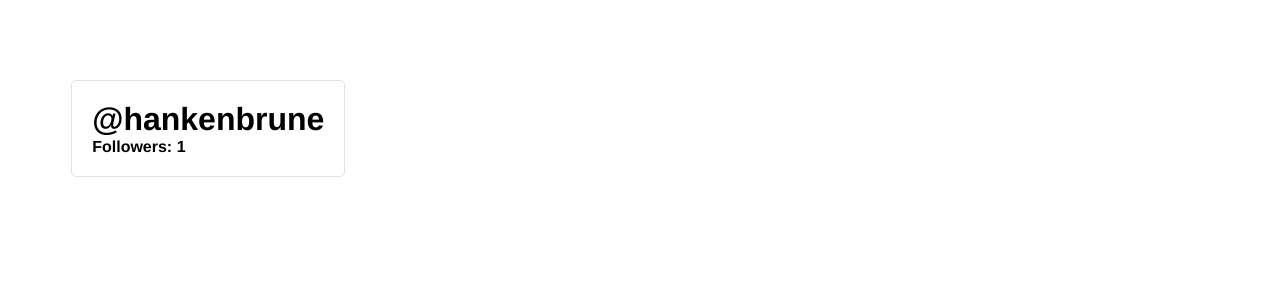
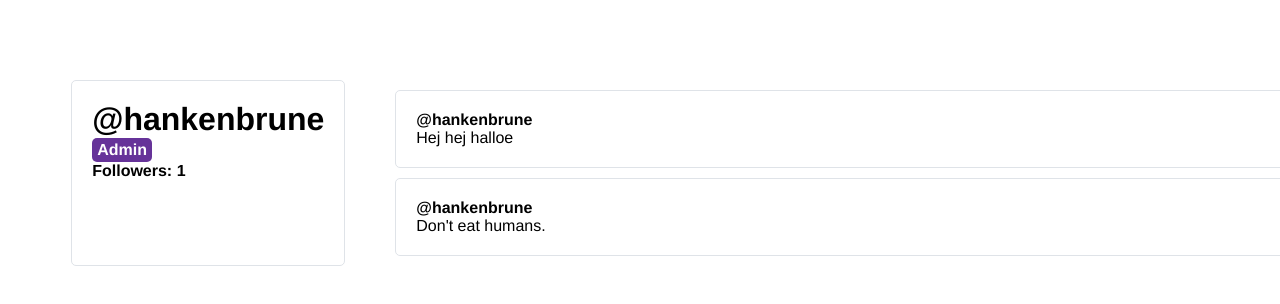
Before and after one commit to Hanrik2020/twotter, a Vue app: page / in a window 1280 px wide. Shown: the top 304 px of the page. Built offline with nearby package versions, Linux system fonts and the light colour scheme.

Commit message:
created twooteritem component
start at chapter 5

```diff
--- /dev/null
+++ b/src/assets/components/TwootItem.vue
@@ -0,0 +1,53 @@
+<template>
+  <div class="twoot-item" @click="favoriteTwoot(twoot.id)">
+    <div class="user-profile__twoot">
+      <div class="twoot-item__user">@{{ username }}</div>
+      <div class="twoot-item__content">
+        {{ twoot.content }}
+      </div>
+    </div>
+  </div>
+</template>
+
+<script>
+export default {
+  name: "TwootItem",
+  props: {
+    username: {
+      type: String,
+      required: true,
+    },
+    twoot: {
+      type: Object,
+      required: true,
+    },
+  },
+  methods: {
+    favoriteTwoot(id) {
+      this.$emit("favorite", id);
+    },
+  },
+};
+</script>
+
+<style scoped>
+.twoot-item {
+  padding: 20px;
+  backgrouind-color: white;
+  border-radius: 5px;
+  border: 1px solid #DFE3E8;
+  box-sizing: border-box;
+  cursor: pointer;
+  transition: all 0.25s ease;
+  margin: 10px 0;
+  margin-right: auto;
+}
+
+.twoot-item:hover {
+  transform: scale(1.05, 1.05);
+}
+
+.twoot-item__user {
+  font-weight: 600;
+}
+</style>
--- a/src/assets/components/UserProfile.vue
+++ b/src/assets/components/UserProfile.vue
@@ -1,20 +1,32 @@
 <template>
   <div class="user-profile">
     <div class="user-profile__user-panel">
-      <h1 class="user-profile__username"> @{{ user.username }} </h1>
+      <h1 class="user-profile__username">@{{ user.username }}</h1>
+      <div class="user-profile__admin-badge" v-if="user.isAdmin">Admin</div>
+
       <div class="user-prifle__follower-count">
         <strong>Followers: {{ followers }}</strong>
       </div>
-
-
+    </div>
+    <div class="user-profile_twoots-wrapper">
+      <TwootItem
+        v-for="twoot in user.twoot"
+        :key="twoot.id"
+        :username="user.username"
+        :twoot="twoot"
+        @favorite="toggleFavorite"
+      />
     </div>
   </div>
 </template>
 
 
 <script>
+import TwootItem from "./TwootItem";
+
 export default {
   name: "UserProfile",
+  components: { TwootItem },
   data() {
     return {
       followers: 0,
@@ -25,6 +37,10 @@ export default {
         lastName: "Rydstrom",
         email: "henrik.rydstrom@gmail.com",
         isAdmin: true,
+        twoot: [
+          { id: 1, content: "Hej hej halloe" },
+          { id: 2, content: "Don't eat humans." },
+        ],
       },
     };
   },
@@ -43,6 +59,9 @@ export default {
   methods: {
     followUser() {
       this.followers++;
+    },
+    toggleFavorite(id) {
+      console.log(`Favorited twoot #${id}`);
     },
   },
   mounted() {
@@ -69,9 +88,16 @@ export default {
   border: 1px solid #DFE3E8;
 }
 
+.user-profile__admin-badge {
+  background-color: rebeccapurple;
+  border-radius: 5px;
+  padding: 3px 5px;
+  color: white;
+  margin-right: auto;
+  font-weight: 600;
+}
+
 h1 {
   margin: 0;
 }
-
-
 </style>
```
Lines whose indentation alone changed are shown as unchanged.
